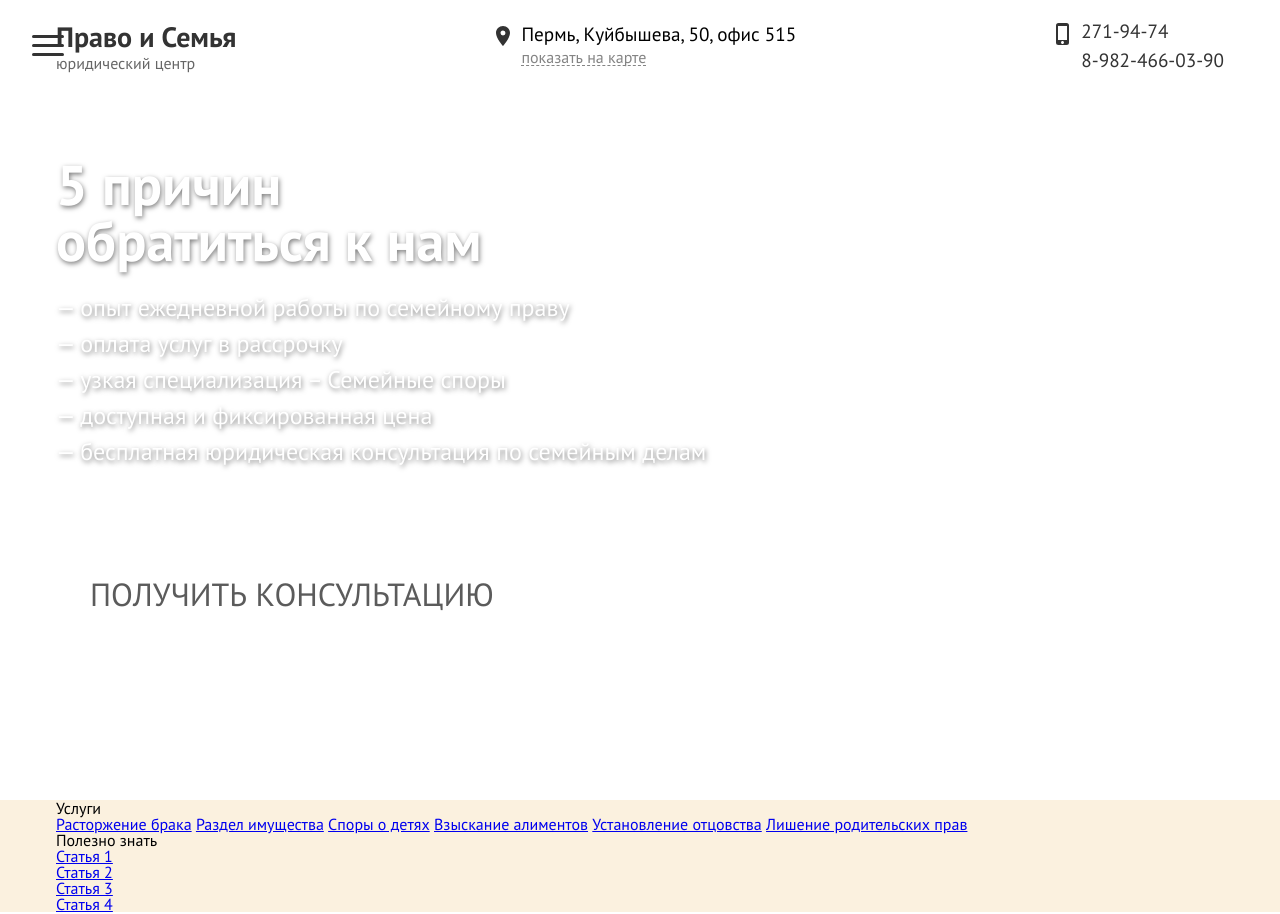
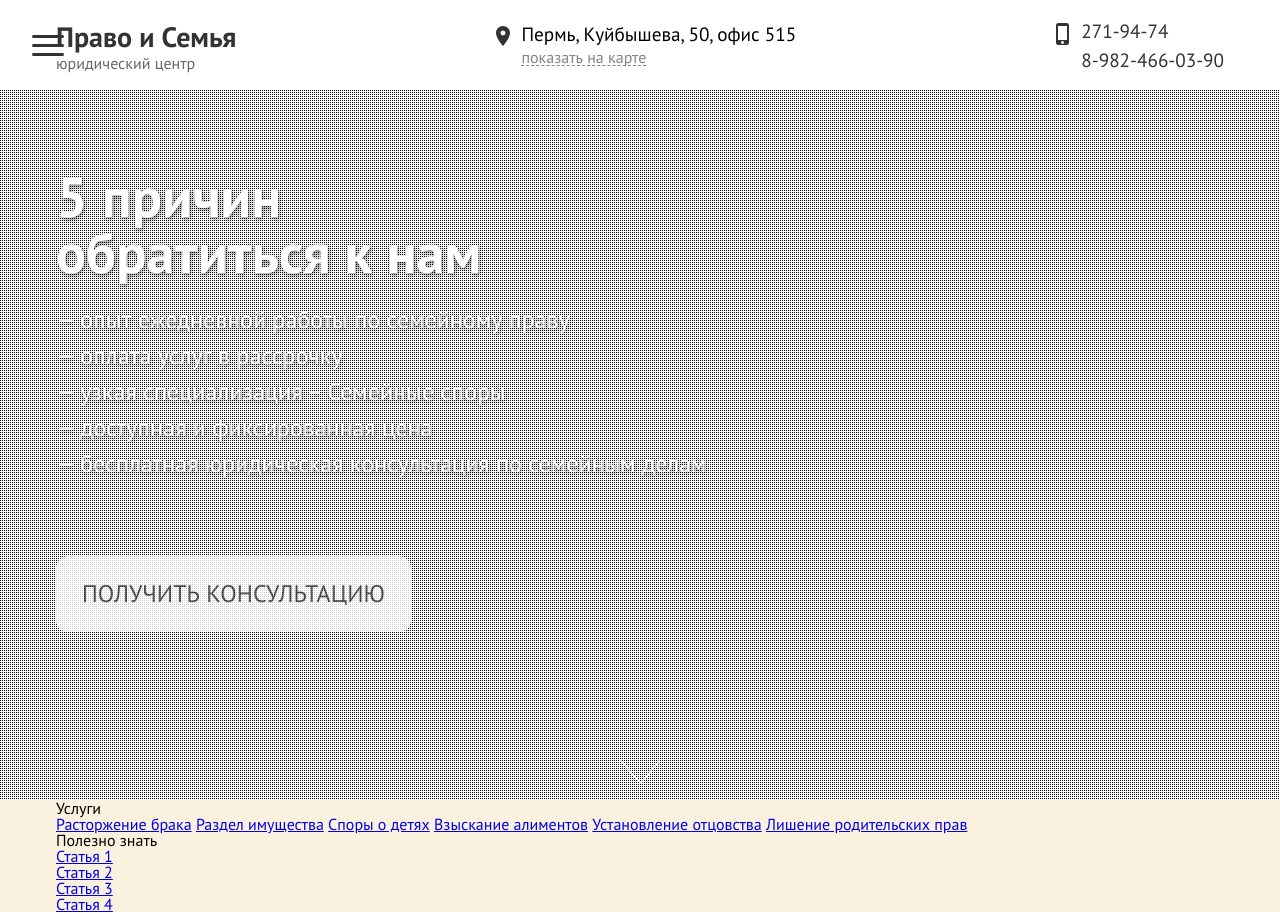
Before and after one commit to ponomarev-iv/pravo59, a website: page _dev/index.html in a window 1280 px wide. Drawn offline with nearby package versions, Linux system fonts and the light colour scheme; files that its build step writes are made by us from their sources; files whose address does not match are found by name.

Commit message:
Добавил кнопку прокрутки и патерн для hero блоква

```diff
--- a/_dev/index.html
+++ b/_dev/index.html
@@ -73,11 +73,13 @@
             </div>
             <!-- END heroBlock -->
         </div>
+
+        <a href="#service" class="scroll-down js-scroll-down"></a>
     </section>
     <!-- END heroSection -->
 
     <!-- START serviceSection -->
-    <section class="service">
+    <section id="service" class="service">
         <div class="container">
             <div class="service__col">
                 <h2 class="section-title">
--- a/_dev/js/main.js
+++ b/_dev/js/main.js
@@ -14,11 +14,24 @@ function mobileMenu(){
         $mobileBtn.removeClass('open');
         $mobileMenu.removeClass('is-open');
     })
+}
 
+function scrollDown(){
+    var scrollBtn = $('.js-scroll-down');
 
+    if(scrollBtn.length){
+        scrollBtn.on('click', function(e){
+            e.preventDefault();
+            var id = $(this).attr('href'),
+                top = $(id).offset().top;
 
+            $('body, html').animate({scrollTop: top}, 1000);
+        })
+    }
+    else return false;
 }
 
 $(document).ready(function(){
     mobileMenu();
+    scrollDown();
 });
--- a/_dev/scss/all.scss
+++ b/_dev/scss/all.scss
@@ -10,3 +10,5 @@
 @import "inc/header";
 @import "inc/menu";
 @import "inc/hero";
+
+@import "inc/helpers";
--- a/_dev/scss/inc/header.scss
+++ b/_dev/scss/inc/header.scss
@@ -10,6 +10,7 @@
   background-color: #fff;
   height: 90px;
   box-sizing: border-box;
+  z-index: 100;
 
   & .container {
     display: flex;
--- /dev/null
+++ b/_dev/scss/inc/helpers.scss
@@ -0,0 +1,29 @@
+.scroll-down{
+    position: absolute;
+    bottom: 30px;
+    left: calc(50% - 20px);
+    background: url('../img/arrow-down.svg') no-repeat scroll;
+    width: 40px;
+    height: 30px;
+    display: inline-block;
+    z-index: 10;
+    cursor: pointer;
+    animation-name: arrow-down;
+    animation-duration: 2s;
+    animation-iteration-count: infinite;
+    animation-timing-function: ease-in-out;
+}
+
+@keyframes arrow-down {
+    0% {
+        bottom: 30px;
+    }
+
+    50% {
+        bottom: 10px;
+    }
+
+    100% {
+        bottom: 30px;
+    }
+}
--- a/_dev/scss/inc/hero.scss
+++ b/_dev/scss/inc/hero.scss
@@ -10,6 +10,18 @@
   display: flex;
   align-items: center;
   color: #fff;
+  position: relative;
+
+  &:before{
+    content: '';
+    position: absolute;
+    width: 100%;
+    height: 100%;
+    top:0;
+    left: 0;
+    background: url('../img/pattern.png') repeat scroll transparent;
+    z-index: 1;
+  }
 
   & .container{
     flex-grow: 1;
@@ -21,11 +33,15 @@
     font-size: 3.5em;
     margin-bottom: .5em;
     text-shadow: 1px 2px 5px rgba(0,0,0,.5);
+    z-index: 10;
+    position: relative;
   }
 
   &__list{
     list-style: none;
     margin-bottom: 5rem;
+    z-index: 10;
+    position: relative;
 
     & li{
       font-size: 1.5em;
@@ -40,6 +56,8 @@
   }
 
   &__btn{
+    z-index: 10;
+    position: relative;
 
     & .btn{
       text-decoration: none;
@@ -51,7 +69,7 @@
       text-transform: uppercase;
       border: 2px solid #fff;
       border-radius: .5em;
-      font-size: 2em;
+      font-size: 1.5em;
       transition: opacity ease-out .33s;
 
       &:hover{
--- a/public/js/main.js
+++ b/public/js/main.js
@@ -1 +1 @@
-function mobileMenu(){var e=$(".js-menu"),n=$(".js-mobile-menu");e.click(function(){$(this).toggleClass("open"),n.toggleClass("is-open")}),$("#page-wrap").click(function(){e.removeClass("open"),n.removeClass("is-open")})}$(document).ready(function(){mobileMenu()});
+function mobileMenu(){var o=$(".js-menu"),e=$(".js-mobile-menu");o.click(function(){$(this).toggleClass("open"),e.toggleClass("is-open")}),$("#page-wrap").click(function(){o.removeClass("open"),e.removeClass("is-open")})}function scrollDown(){var o=$(".js-scroll-down");return!!o.length&&void o.on("click",function(o){o.preventDefault();var e=$(this).attr("href"),n=$(e).offset().top;$("body, html").animate({scrollTop:n},1e3)})}$(document).ready(function(){mobileMenu(),scrollDown()});
```
Also changed, not shown: public/index.html (+3 -1 lines), _dev/img/arrow-down.svg (added), public/css/all.css, public/img/arrow-down.svg (added).
